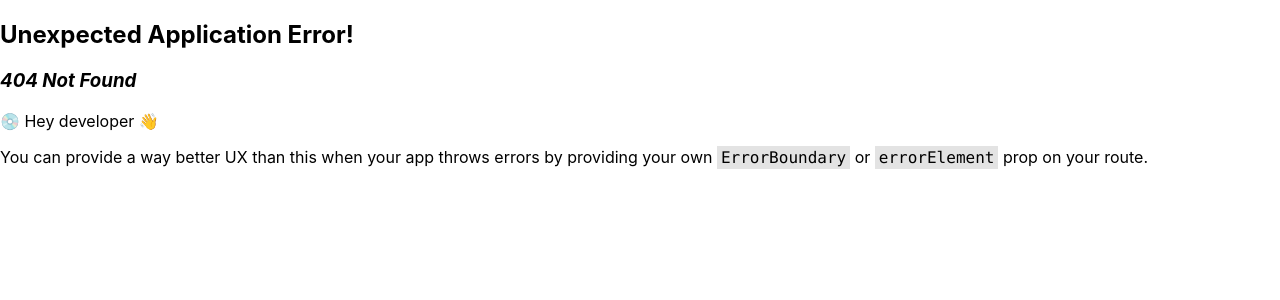
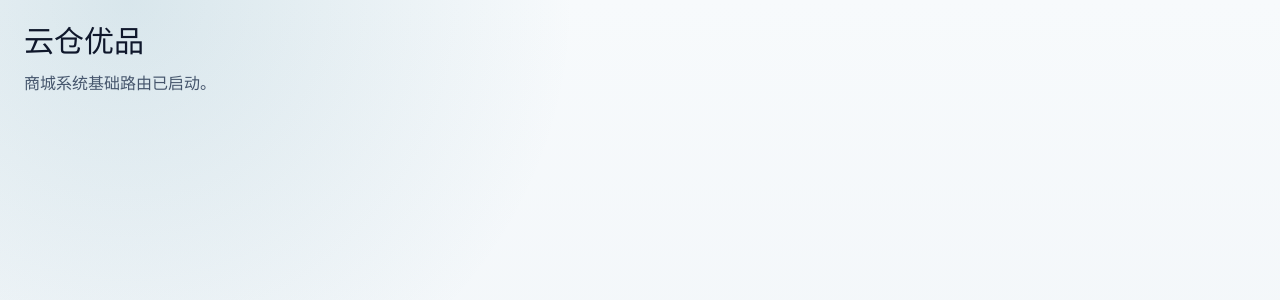
Before and after one commit to XXXXXTTTTT/mall, a React (Vite) app: page /shop in a window 1280 px wide. Before the commit this address had no page. Shown: the top 300 px of the page. Built offline with nearby package versions, Linux system fonts and the light colour scheme.

Commit message:
chore: reset app shell for mall routing

```diff
--- a/src/App.jsx
+++ b/src/App.jsx
@@ -1,13 +1,6 @@
-import './App.css';
-import { Outlet } from 'react-router';
+import { RouterProvider } from 'react-router-dom';
+import { router } from './router.jsx';
 
-function App() {
-  return (
-    <div className="App">
-      <h1> APP Page</h1>
-      <Outlet />
-    </div>
-  );
+export function App() {
+  return <RouterProvider router={router} />;
 }
-
-export default App;
--- a/src/index.css
+++ b/src/index.css
@@ -1,13 +1,36 @@
-body {
-  margin: 0;
-  font-family: -apple-system, BlinkMacSystemFont, 'Segoe UI', 'Roboto', 'Oxygen',
-    'Ubuntu', 'Cantarell', 'Fira Sans', 'Droid Sans', 'Helvetica Neue',
-    sans-serif;
+@import "tailwindcss";
+
+:root {
+  font-family: "Microsoft YaHei", "PingFang SC", "Noto Sans SC", sans-serif;
+  color: #182433;
+  background: #eef3f7;
+  font-synthesis: none;
+  text-rendering: optimizeLegibility;
   -webkit-font-smoothing: antialiased;
   -moz-osx-font-smoothing: grayscale;
 }
 
-code {
-  font-family: source-code-pro, Menlo, Monaco, Consolas, 'Courier New',
-    monospace;
+* {
+  box-sizing: border-box;
 }
+
+body {
+  margin: 0;
+  min-width: 320px;
+  min-height: 100vh;
+  background:
+    radial-gradient(circle at 10% 0%, rgba(31, 111, 139, 0.14), transparent 28rem),
+    linear-gradient(180deg, #f7fafc 0%, #eef3f7 100%);
+}
+
+button,
+input,
+textarea,
+select {
+  font: inherit;
+}
+
+a {
+  color: inherit;
+  text-decoration: none;
+}
--- a/src/main.jsx
+++ b/src/main.jsx
@@ -1,17 +1,10 @@
 import React from 'react';
 import ReactDOM from 'react-dom/client';
+import { App } from './App.jsx';
 import './index.css';
 
-import { RouterProvider } from 'react-router';
-import router from './router';
-import { ServiceProvider } from './contexts/ServiceContext';
-
-const root = ReactDOM.createRoot(document.getElementById('root'));
-root.render(
+ReactDOM.createRoot(document.getElementById('root')).render(
   <React.StrictMode>
-    <ServiceProvider>
-      <RouterProvider router={router}>
-      </RouterProvider>
-    </ServiceProvider>
-  </React.StrictMode>
+    <App />
+  </React.StrictMode>,
 );
--- a/src/router.jsx
+++ b/src/router.jsx
@@ -1,53 +1,17 @@
-import { createBrowserRouter } from "react-router-dom";
+import { createBrowserRouter, Navigate } from 'react-router-dom';
 
-import App from './App';
-import LoginPage from './pages/LoginPage';
-import HomePage from './pages/HomePage';
-import DetailPage from "./pages/DetailPage";
-import CreateOrderPage from "./pages/CreateOrderPage";
-import PayPage from './pages/PayPage';
-import OrderListPage from "./pages/OrderListPage";
-import OrderDetailPage from "./pages/OrderDetailPage";
+function TemporaryHome() {
+  return (
+    <main className="min-h-screen p-6 text-slate-900">
+      <h1 className="text-3xl font-bold">云仓优品</h1>
+      <p className="mt-3 text-slate-600">商城系统基础路由已启动。</p>
+    </main>
+  );
+}
 
-const router = createBrowserRouter([
-  {
-    path: "/",
-    Component: App,
-    children: [
-      {
-        path: "/",
-        Component: HomePage,
-      },
-      {
-        path: "/login",
-        Component: LoginPage,
-      },
-      {
-        path: "/home",
-        Component: HomePage,
-      },
-      {
-        path: "/detail/:goodId",
-        Component: DetailPage,
-      },
-      {
-        path: "/createOrder/:goodId",
-        Component: CreateOrderPage,
-      },
-      {
-        path: "/pay/:orderId",
-        Component: PayPage,
-      },
-      {
-        path: "/orderList",
-        Component: OrderListPage,
-      },
-      {
-        path: "/orderDetail/:orderId",
-        Component: OrderDetailPage,
-      },
-    ]
-  }
+export const router = createBrowserRouter([
+  { path: '/', element: <Navigate to="/shop" replace /> },
+  { path: '/shop', element: <TemporaryHome /> },
 ]);
 
 export default router;
```
